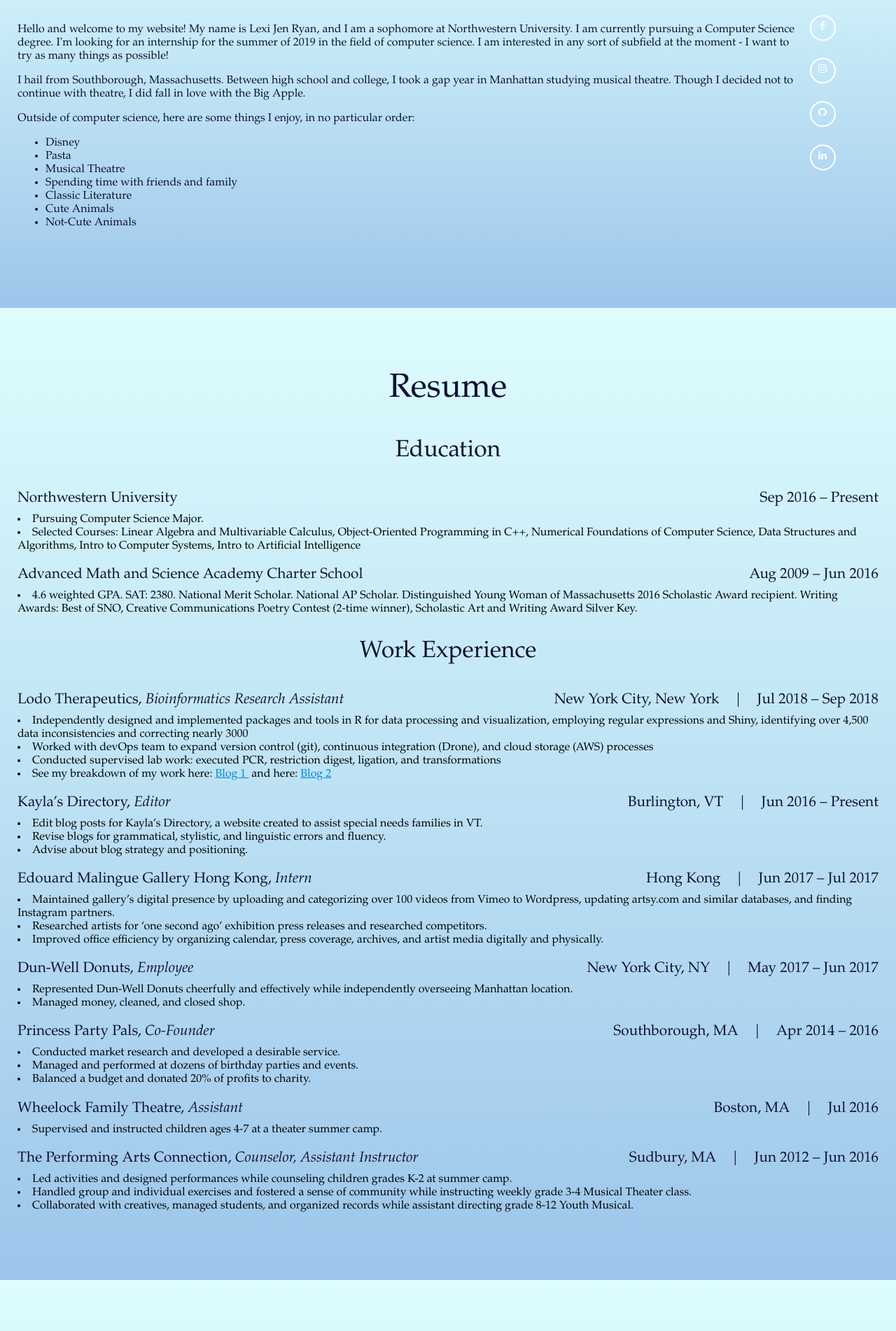
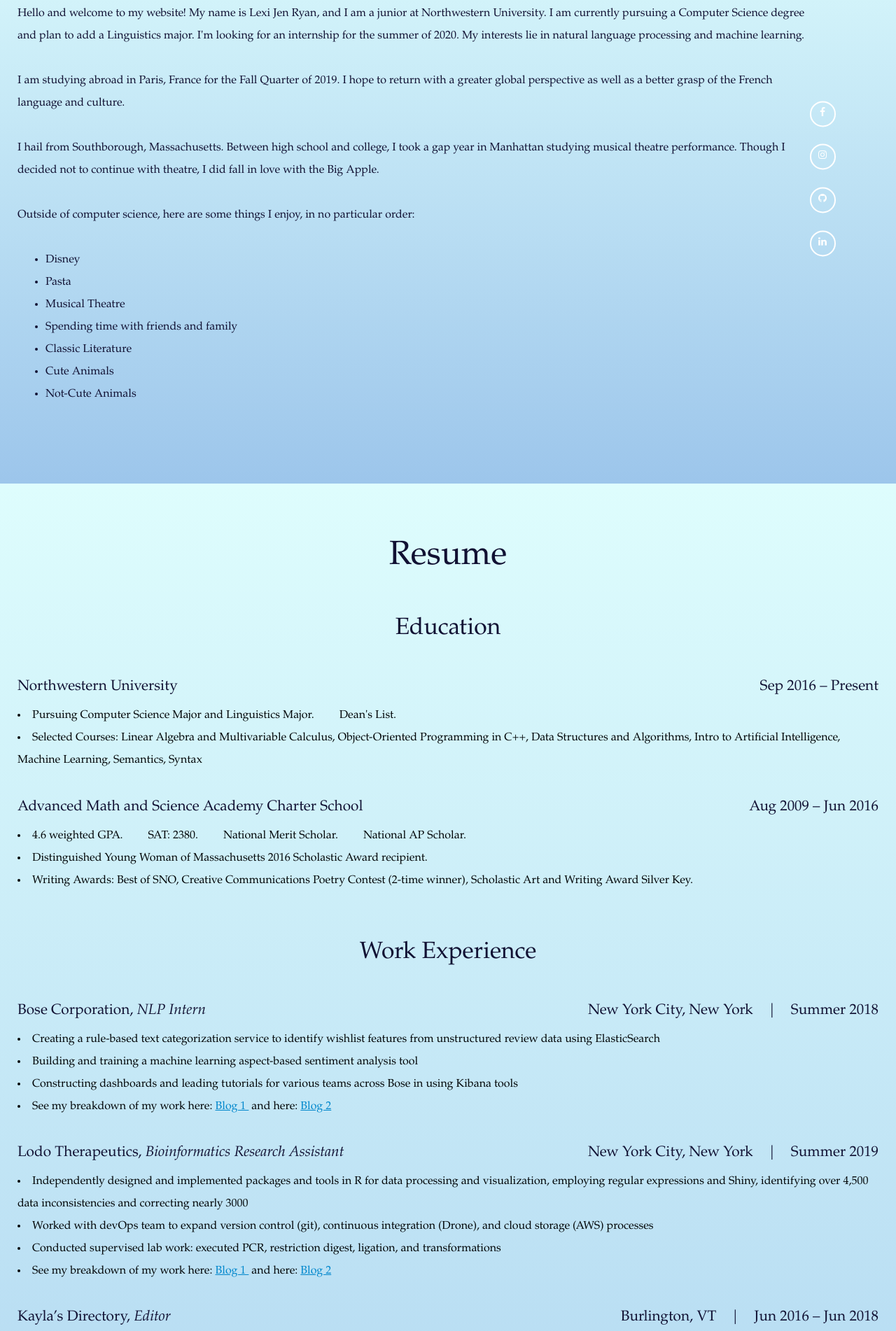
Before and after one commit to FOBkid20/FOBkid20.github.io, a plain HTML site: page index.html in a window 1280 px wide. Shown: the part 767-2669 px from the top of the page at 70% size. Drawn offline with Linux system fonts and the light colour scheme; a web font is replaced by a local one.

Commit message:
Summer 2019 updates

```diff
--- a/PersonalWebsiteCSS.css
+++ b/PersonalWebsiteCSS.css
@@ -31,7 +31,7 @@ body {
     font-size: 1rem;
     color: #111133;  /* Navy Blue Text */
     margin: 0;
-    /*padding: 0;*/
+    line-height: 2rem;
 }
 
 /* -------------------------------------------------------------------
@@ -53,6 +53,11 @@ a:hover, a:active {
  * # typography & general theme styles
  *
  * ------------------------------------------------------------------- */
+
+p {
+    padding-bottom: 1rem;
+}
+
 h1, h2, h3, h4, h5, h6,
 .h1, .h2, .h3, .h4, .h5, .h6 {
     font-family: "quattrocento", garamond;
@@ -70,7 +75,7 @@ h1, .h1, h2, .h2, h3, .h3, h4, .h4, h5, .h5, h6, .h6  {
 
 h6, .h6 {
     color: #111133;
-    margin-top: 1.2rem;
+    margin-top: 2.2rem;
     margin-bottom: .5rem;
 }
 
@@ -99,7 +104,7 @@ h3, .h3 {
 
 h4, .h4 {
     font-size: 2.1rem;
-    margin-top: 2rem;
+    margin-top: 4.5rem;
     margin-bottom: 1rem;
 }
 
@@ -121,7 +126,7 @@ h6, .h6 {
 .section-header {
     text-align: center;
     /*position: relative;*/
-    padding-top: 47px;
+    padding-top: 3rem;
     padding-left: 25px;
     padding-right: 25px;
 }
@@ -149,8 +154,9 @@ h6, .h6 {
     top: 0;
     left: 0;
     width: 100%;
-    height: 47px;
+    height: 3rem;
     z-index: 5000;
+    line-height: 1rem;
 
 }
 .main-nav a {
@@ -191,12 +197,14 @@ h6, .h6 {
 
 .s-home {
     padding-top: 16.2rem;
-    padding-bottom: 9rem;
+    padding-bottom: 11rem;
     background-color: transparent;
     color: #010507;
     position: relative;
     padding-left: 25px;
     padding-right: 25px;
+
+
 }
 
 .s-home .shadow-overlay {
@@ -394,6 +402,7 @@ h6, .h6 {
     height: 100%;
     background-color: transparent;
     position: relative;
+    padding-bottom: 3rem;
 }
 
 .s-extracurriculars .shadow-overlay {
@@ -418,6 +427,15 @@ h6, .h6 {
     z-index: -1;
 }
 
+/* To make an image appear when hovering over a link. Use <a href="javascript:;">Happiness Club.</a> to creat empty link in HTML.
+.s-extracurriculars a:hover:after {
+    content: url('NYCSilhouette.svg'); /* no need for qoutes *//*
+    display: block;
+    position: absolute;
+    left: 100px; /* change this value to one that suits you *//*
+    bottom: 1px; /* change this value to one that suits you *//*
+}
+
 .extracurriculars-content {
     width: 100%;
     height: 100%;
@@ -425,7 +443,7 @@ h6, .h6 {
     padding-bottom: 4rem;
     position: relative;
 }
-
+*/
 .extracurriculars-content__main {
     position: relative;
     padding-left: 25px;
--- a/index.html
+++ b/index.html
@@ -47,8 +47,10 @@
             <h2><center>LJR</center></h2>
           </div>
           <div class="row aboutMe-content__main">
-            Hello and welcome to my website! My name is Lexi Jen Ryan, and I am a sophomore at Northwestern University. I am currently pursuing a Computer Science degree. I'm looking for an internship for the summer of 2019 in the field of computer science. I am interested in any sort of subfield at the moment - I want to try as many things as possible!
-            <p>I hail from Southborough, Massachusetts. Between high school and college, I took a gap year in Manhattan studying musical theatre. Though I decided not to continue with theatre, I did fall in love with the Big Apple. </p>
+            <p>
+            Hello and welcome to my website! My name is Lexi Jen Ryan, and I am a junior at Northwestern University. I am currently pursuing a Computer Science degree and plan to add a Linguistics major. I'm looking for an internship for the summer of 2020. My interests lie in natural language processing and machine learning.</p>
+            <p>I am studying abroad in Paris, France for the Fall Quarter of 2019. I hope to return with a greater global perspective as well as a better grasp of the French language and culture.</p>
+            <p>I hail from Southborough, Massachusetts. Between high school and college, I took a gap year in Manhattan studying musical theatre performance. Though I decided not to continue with theatre, I did fall in love with the Big Apple. </p>
             <p>Outside of computer science, here are some things I enjoy, in no particular order:</p>
             <ul>
               <li>Disney</li>
@@ -87,16 +89,32 @@
         <div>
           <h4 align="center"> Education</h4>
           <h6 style = "float: left; width: 50%"> Northwestern University  </h6><h6 style = "float: right; width: 50%" align = "right"> Sep 2016 – Present </h6>
-          <li>Pursuing Computer Science Major.</li>
-          <li>Selected Courses: Linear Algebra and Multivariable Calculus, Object-Oriented Programming in C++, Numerical Foundations of Computer Science, Data Structures and Algorithms, Intro to Computer Systems, Intro to Artificial Intelligence </li>
+          <li>Pursuing Computer Science Major and Linguistics Major.&emsp;&emsp; Dean's List.</li>
+          <li>Selected Courses: Linear Algebra and Multivariable Calculus, Object-Oriented Programming in C++, Data Structures and Algorithms, Intro to Artificial Intelligence, Machine Learning, Semantics, Syntax </li>
 
           <h6 style = "float: left; width: 50%"> Advanced Math and Science Academy Charter School </h6><h6 style = "float: right; width: 50%" align = "right">   Aug 2009 – Jun 2016</h6>
-          <li>4.6 weighted GPA. SAT: 2380. National Merit Scholar. National AP Scholar. Distinguished Young Woman of Massachusetts 2016 Scholastic Award recipient. Writing Awards: Best of SNO, Creative Communications Poetry Contest (2-time winner), Scholastic Art and Writing Award Silver Key.
+          <li>4.6 weighted GPA.&emsp;&emsp; SAT: 2380.&emsp;&emsp; National Merit Scholar.&emsp;&emsp; National AP Scholar. </li>
+          <li>Distinguished Young Woman of Massachusetts 2016 Scholastic Award recipient. </li>
+          <li>Writing Awards: Best of SNO, Creative Communications Poetry Contest (2-time winner), Scholastic Art and Writing Award Silver Key.
           </li>
 
           <h4 align="center"> Work Experience</h4>
           <div style="clear: both">
-            <h6 style = "float: left; width: 50%"> Lodo Therapeutics, <i>Bioinformatics Research Assistant</i></h6><h6 style = "float: right; width: 50%" align = "right">  New York City, New York&emsp;|&emsp;Jul 2018 – Sep 2018 </h6>
+
+
+            <h6 style = "float: left; width: 50%"> Bose Corporation, <i>NLP Intern</i></h6><h6 style = "float: right; width: 50%" align = "right">  New York City, New York&emsp;|&emsp;Summer 2018</h6>
+          </div>
+          <li>Creating a rule-based text categorization service to identify wishlist features from unstructured review data using ElasticSearch
+          </li>
+          <li>Building and training a machine learning aspect-based sentiment analysis tool
+          </li>
+          <li>Constructing dashboards and leading tutorials for various teams across Bose in using Kibana tools
+          </li>
+          <li>See my breakdown of my work here: <a href="Linting1.docx"> Blog 1 </a> &nbsp;and here:
+              <a href="Linting2.docx"> Blog 2</a>
+          </li>
+
+            <h6 style = "float: left; width: 50%"> Lodo Therapeutics, <i>Bioinformatics Research Assistant</i></h6><h6 style = "float: right; width: 50%" align = "right">  New York City, New York&emsp;|&emsp;Summer 2019</h6>
           </div>
           <li>Independently designed and implemented packages and tools in R for data processing and visualization, employing regular expressions and Shiny, identifying over 4,500 data inconsistencies and correcting nearly 3000
           </li>
@@ -108,7 +126,7 @@
               <a href="Linting2.docx"> Blog 2</a>
           </li>
 
-          <h6 style = "float: left; width: 50%"> Kayla’s Directory, <i>Editor</i> </h6><h6 style = "float: right; width: 50%" align = "right">  Burlington, VT&emsp;|&emsp;Jun 2016 – Present </h6>
+          <h6 style = "float: left; width: 50%"> Kayla’s Directory, <i>Editor</i> </h6><h6 style = "float: right; width: 50%" align = "right">  Burlington, VT&emsp;|&emsp;Jun 2016 – Jun 2018 </h6>
           <li>Edit blog posts for Kayla’s Directory, a website created to assist special needs families in VT.
           </li>
           <li>Revise blogs for grammatical, stylistic, and linguistic errors and fluency.
@@ -116,7 +134,7 @@
           <li>Advise about blog strategy and positioning.
           </li>
 
-          <h6 style = "float: left; width: 50%"> Edouard Malingue Gallery Hong Kong, <i>Intern</i> </h6><h6 style = "float: right; width: 50%" align = "right">   Hong Kong&emsp;|&emsp;Jun 2017 – Jul 2017 </h6>
+          <h6 style = "float: left; width: 50%"> Edouard Malingue Gallery Hong Kong, <i>Intern</i> </h6><h6 style = "float: right; width: 50%" align = "right">   Hong Kong&emsp;|&emsp;Summer 2017 </h6>
           <li>Maintained gallery’s digital presence by uploading and categorizing over 100 videos from Vimeo to Wordpress, updating artsy.com and similar databases, and finding Instagram partners.
           </li>
           <li>Researched artists for ‘one second ago’ exhibition press releases and researched competitors.
@@ -138,7 +156,7 @@
           <li>Balanced a budget and donated 20% of profits to charity.
           </li>
 
-          <h6 style = "float: left; width: 50%"> Wheelock Family Theatre, <i>Assistant</i>  </h6><h6 style = "float: right; width: 50%" align = "right">  Boston, MA&emsp;|&emsp;Jul 2016 </h6>
+          <h6 style = "float: left; width: 50%"> Wheelock Family Theatre, <i>Assistant</i>  </h6><h6 style = "float: right; width: 50%" align = "right">  Boston, MA&emsp;|&emsp;Summer 2016 </h6>
           <li>Supervised and instructed children ages 4-7 at a theater summer camp.
           </li>
 
@@ -161,12 +179,17 @@
           </div>
           <div class="row extracurriculars-content__main">
             <h6>Happiness Club</h6>
-            <li> I am the co-chair of Happiness Club. I joined in September 2017. As co-chair, I plan and conduct events designed to make campus a happier place.</li>
+            <li> I am on the Executive Board of, and the former Co-Chair of, Happiness Club, the first organization I joined on campus as a freshman. </li>
+            <li> As Co-Chair, I was chiefly responsible for the planning and conducting of events designed to make campus a happier place, including major events such as a Welcome Bonfire, Pie a Professor, and Happiness Week, and weekly events such as movie nights and capture the flag games. I was responsible for facilitating contact with our more than 1000 members via a weekly email. </li>
+            <li> As a member of the board, I now help ensure these events run smoothly and send fun anonymous messages on behalf of members.</li>
             <li><a href="https://www.facebook.com/HappinessClubNU" target="blank">Facebook</a></li>
             <li><a href="https://www.instagram.com/happinessclubnu/?hl=en" target="blank">Instagram</a></li>
 
             <h6>Seesaw Theatre</h6>
-            <li> I am a teaching artist with Seesaw Theatre, a student theatre group. I am on the Executive Board as the Head Adventure Guide, where I guide other TAs in best practices for engaging our audiences. I joined in January 2018. I have also been a cast member in their stage productions. As a TA, adventure guide, and cast member, I devised and performed in sensory theatrical performances designed for children with developmental differences. I oversee drama workshops for children with developmental differences at local schools. </li>
+            <li> I am a teaching artist, cast member, and adventure guide with Seesaw Theatre, a student theatre group that devises and performs sensory theatrical performances designed for children with developmental differences.</li>
+            <li> I am on the Executive Board as the Head Adventure Guide, where I guide other TAs in best practices for engaging our audiences. The Head Adventure Guide acts as Assistant Director for both Seesaw's seasonal stage productions. </li>
+            <li> I have also been a cast member in various Seesaw stage productions. In Winter 2018, I was a Snow Buddy in Snow Day. In Spring 2018, I was The Fawn in Wanderland. In Winter 2019, I was a Cowgirl in Rockin' Rodeo. </li>
+            <li>As a TA, I oversee drama workshops for children with developmental differences at local schools. </li>
             <li><a href="http://www.seesawtheatre.org/" target="blank">Website</a></li>
 
             <h6>Hackathons</h6>
@@ -182,13 +205,13 @@
             <li><a href="https://tiilt.northwestern.edu/">Website</a></li>
 
             <h6>Smoke & Mirrors Magic Club</h6>
-            <li> I am Vice President of Northwestern's magic club Smoke & Mirrors, which I joined freshman year in September 2018. </li>
+            <li> I am Vice President of Northwestern's magic club Smoke & Mirrors. I have performed in our annual Spring magic show in both 2018 and 2019. </li>
 
             <h6>Chi Omega Sorority</h6>
             <li> I joined Chi Omega in January 2018. </li>
 
             <h6>Theater</h6>
-            <li>  I have trained and performed in dance, vocal performance, and theater since the age of 5. </li>
+            <li>  I have trained and performed in dance, vocal performance, and theater since the age of 5. See my theatre resume here: <a href="TheatreResume.docx"> Resume </a>
           </div>
         </div>
       </section>
```
